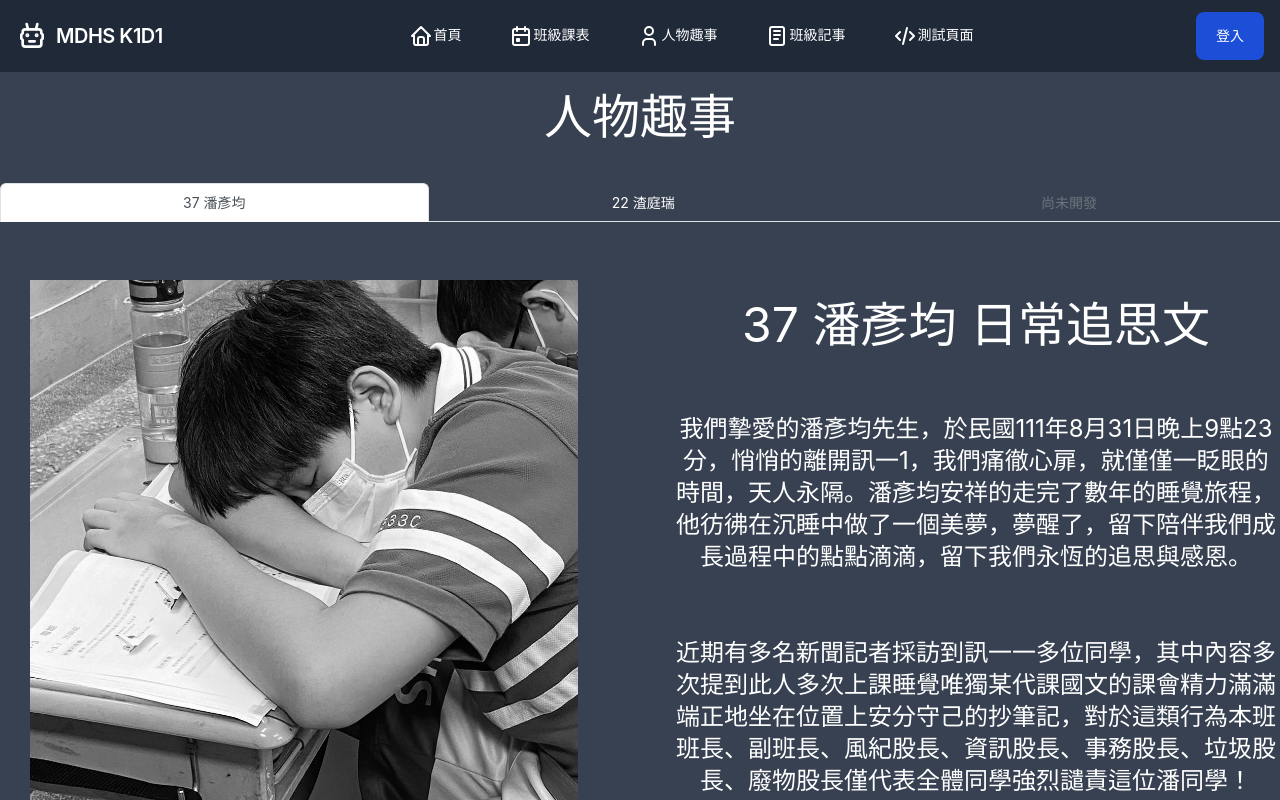
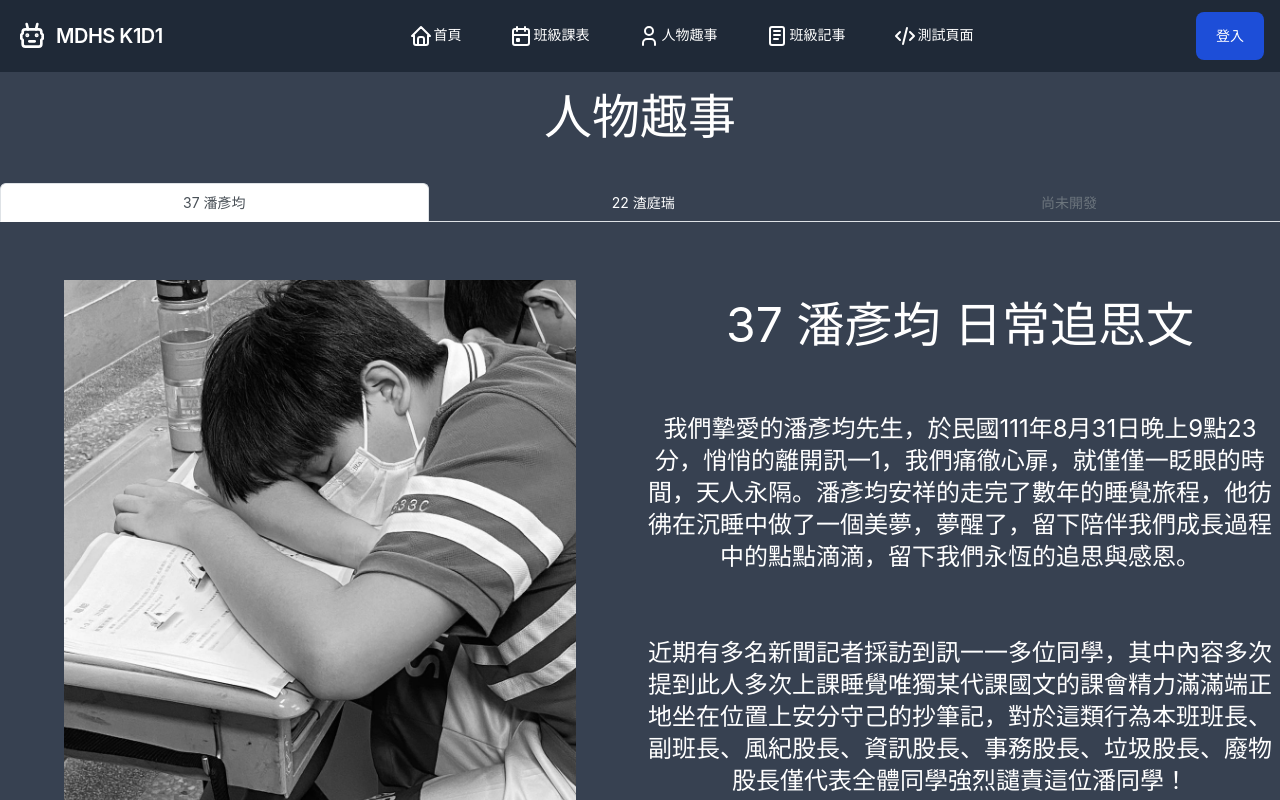
Before and after one commit to HACO8888/MDHS-KD1-WEB, a React (Create React App) app: page /people in a window 1280 px wide. Shown: the top 800 px of the page. Built offline with nearby package versions, Linux system fonts and the light colour scheme.

Commit message:
Update index.js

```diff
--- a/src/pages/People/index.js
+++ b/src/pages/People/index.js
@@ -19,9 +19,9 @@ export default function People() {
                     <div className='container'>
                         <div className='md:flex'>
                             <div className='flex-1'>
-                                <img src="/pictures/潘彥均.jpg" alt='37' className='w-[90%] ml-[5%]' />
+                                <img src="/pictures/潘彥均.jpg" alt='37' className='w-[80%] ml-[10%]' />
                             </div>
-                            <div className='flex-1 w-[90%] text-center ml-[5%]'>
+                            <div className='flex-1 w-[100%] text-center ml-[auto]'>
                                 <br />
                                 <h1 className='text-3xl md:text-5xl text-center'>37 潘彥均 日常追思文</h1>
                                 <p className='text-white text-2xl text-center align-middle'>
```
